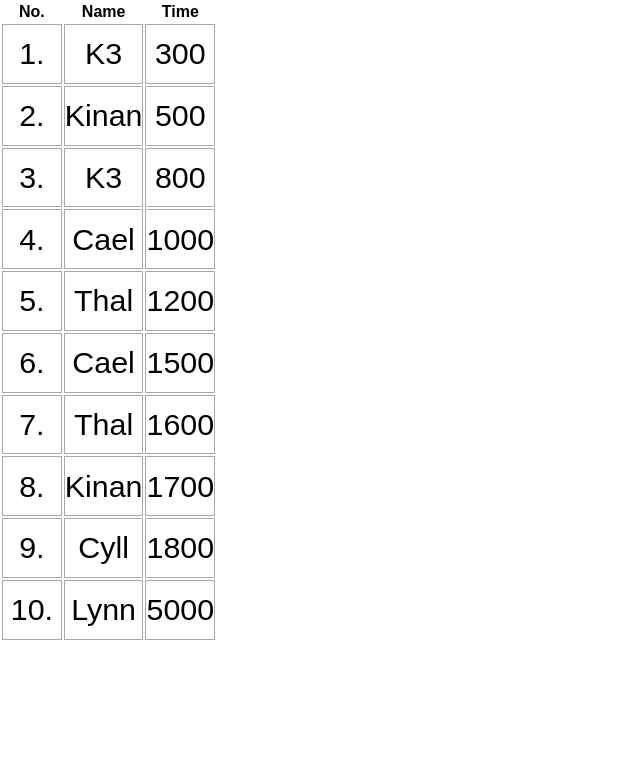
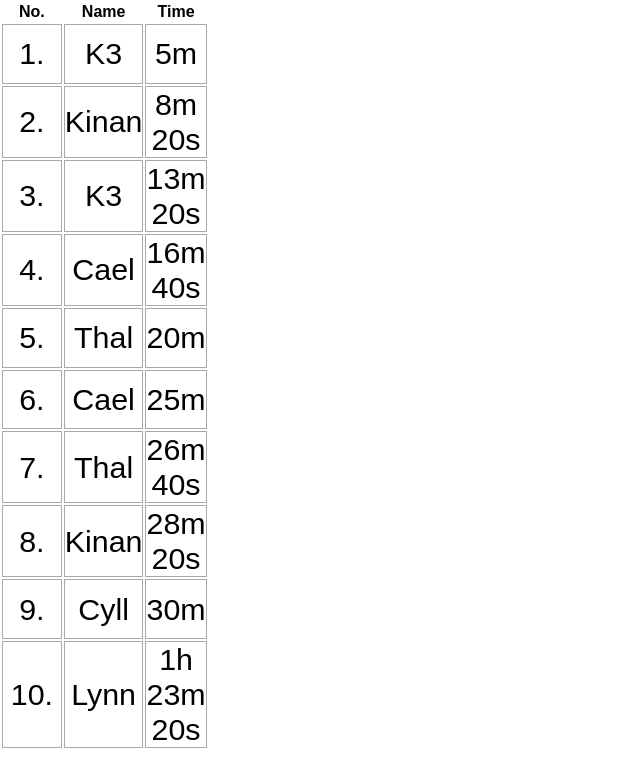
Before and after one commit to rockychiang/sudoku_app, a React (Create React App) app in the folder client/: page /leaderboard in a window 1280 px wide. Shown: the top 778 px of the page, without its empty margins (0-640 px from the left). Built offline with nearby package versions, Linux system fonts and the light colour scheme.

Commit message:
Create Time function to convert time in seconds to hh mm ss format

```diff
--- a/client/src/containers/Leaderboard.jsx
+++ b/client/src/containers/Leaderboard.jsx
@@ -1,6 +1,7 @@
 import React, { Component } from 'react';
 import { connect } from 'react-redux';
 import { getLeaderboard } from '../actions/leaderboard';
+import Time from '../utils/Time'
 
 class Leaderboard extends Component {
   constructor(props) {
@@ -10,7 +11,7 @@ class Leaderboard extends Component {
   }
 
   render() {
-    const topten = this.props.leaderboard.map((entry, index) => <tr key={index}><td>{index+1}.</td><td>{entry.user.name}</td><td>{entry.timer.time}</td></tr>)
+    const topten = this.props.leaderboard.map((entry, index) => <tr key={index}><td>{index+1}.</td><td>{entry.user.name}</td><td>{Time(entry.timer.time)}</td></tr>)
 
     return (
       <div>
--- /dev/null
+++ b/client/src/utils/Time.js
@@ -0,0 +1,22 @@
+export default function Time(seconds) {
+  let second, minute, hour;
+  let time = "";
+
+  hour = Math.floor(seconds / 3600);
+  minute = Math.floor((seconds % 3600) / 60);
+  second = seconds % 60;
+
+  if ( hour > 0 ) {
+    time = time + `${hour}h `;
+  }
+
+  if ( minute > 0 ) {
+    time = time + `${minute}m `;
+  }
+
+  if ( second > 0 ) {
+    time = time + `${second}s`;
+  }
+
+  return time;
+}
```
